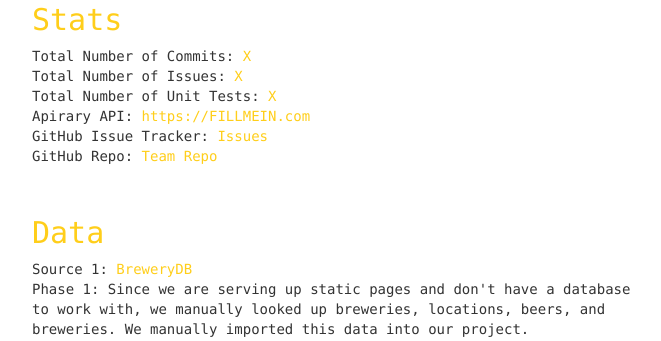
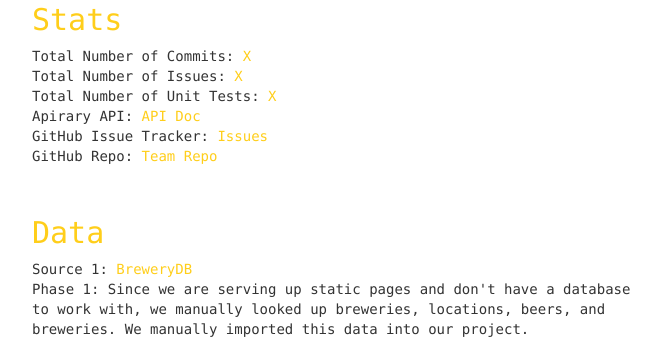
Before and after one commit to PrakharGarg/idb, a Flask app: page /about/ in a window 1280 px wide. Shown: the part 1706-2047 px from the top of the page, without its empty margins (8-669 px from the left). Run offline with Flask 2, Linux system fonts and the light colour scheme; some libraries are stand-ins or nearby versions.

Commit message:
small style fix

```diff
--- a/app/templates/about.html
+++ b/app/templates/about.html
@@ -65,7 +65,7 @@
         <br />
         Total Number of Unit Tests: <span class = "gold">X</span>
         <br />
-        Apirary API: <span class = "gold">https://FILLMEIN.com</span>
+        Apirary API: <a href="https://FILLMEIN.com" class = "gold">API Doc</a>
         <br />
         GitHub Issue Tracker: <a href="https://github.com/prakhargarg/idb/issues" class = "gold">Issues</a>
         <br />
```
